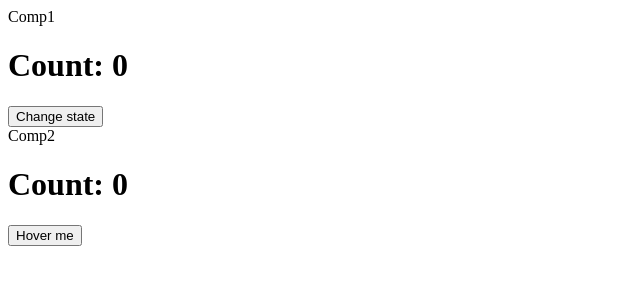
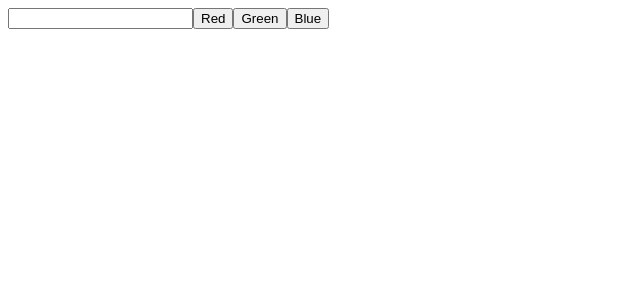
Before and after one commit to qutubuddinkhan07/react-playground, a React (Vite) app in the folder React Class/my_app/: page / in a window 1280 px wide. Shown: the top 300 px of the page, without its empty margins (0-640 px from the left). Built offline with nearby package versions, Linux system fonts and the light colour scheme.

Commit message:
today learned useRef

```diff
--- a/React Class/my_app/src/App.jsx
+++ b/React Class/my_app/src/App.jsx
@@ -4,6 +4,7 @@ import CSS from "./concepts/css/CSS";
 import HOCMain from "./concepts/higherOrderComponent/HOCMain";
 import Props from "./concepts/props/Props";
 import PropsDrilling from "./concepts/propsDrilling/PropsDrilling";
+import ReferenceMain from "./concepts/ref/ReferenceMain";
 import State from "./concepts/state/State";
 
 const App = () => {
@@ -15,7 +16,8 @@ const App = () => {
       {/* <State /> */}
       {/* <PropsDrilling /> */}
       {/* <ContextAPI /> */}
-      <HOCMain />
+      {/* <HOCMain /> */}
+      <ReferenceMain />
     </>
   );
 };
--- /dev/null
+++ b/React Class/my_app/src/concepts/ref/Reference.jsx
@@ -0,0 +1,61 @@
+import React, { useRef } from "react";
+
+// const Reference = () => {
+//   let inputRef = useRef();
+//   let changeInput = () => {
+//     // console.log(inputRef); // {current: input}
+//     // console.log(inputRef.current); // <input type="text"></input>
+//     inputRef.current.focus();
+//     inputRef.current.style.backgroundColor = "blue";
+//     inputRef.current.style.color = "red";
+//     console.log(inputRef.current.value); // hghjgh
+//   };
+//   return (
+//     <div>
+//       <h1>Reference</h1>
+//       <input type="text" ref={inputRef} />
+//       <button onClick={changeInput}>Focus</button>
+//     </div>
+//   );
+// };
+
+// export default Reference;
+
+//! Creating a placeholder on click
+// const Reference = () => {
+//   let inputRef = useRef();
+//   let changeInput = () => {
+//     inputRef.current.placeholder = "enter username";
+//   };
+//   return (
+//     <div>
+//       <h1>Reference</h1>
+//       <input type="text" ref={inputRef} />
+//       <button onClick={changeInput}>Focus</button>
+//     </div>
+//   );
+// };
+
+// export default Reference;
+
+//! Creating video player
+import nature from "../../assets/videos/nature.mp4";
+const Reference = () => {
+  let videoRef = useRef();
+  //   console.log(videoRef);
+  let play = () => {
+    videoRef.current.play();
+  };
+  let pause = () => {
+    videoRef.current.pause();
+  };
+  return (
+    <div>
+      <video src={nature} height={200} width={300} ref={videoRef}></video>
+      <button onClick={play}>Play</button>
+      <button onClick={pause}>Pause</button>
+    </div>
+  );
+};
+
+export default Reference;
--- /dev/null
+++ b/React Class/my_app/src/concepts/ref/ReferenceMain.jsx
@@ -0,0 +1,14 @@
+import React from "react";
+import Reference from "./Reference";
+import Task from "./Task";
+
+const ReferenceMain = () => {
+  return (
+    <div>
+      {/* <Reference /> */}
+      <Task />
+    </div>
+  );
+};
+
+export default ReferenceMain;
--- /dev/null
+++ b/React Class/my_app/src/concepts/ref/Task.jsx
@@ -0,0 +1,20 @@
+import React, { useRef } from "react";
+
+//! Change color task
+const Task = () => {
+  let colorRef = useRef();
+  let colorChange = (color, bgcolor) => {
+    colorRef.current.style.color = color;
+    colorRef.current.style.backgroundColor = bgcolor;
+  };
+  return (
+    <div>
+      <input type="text" ref={colorRef} />
+      <button onClick={() => colorChange("red", "#5992C6")}>Red</button>
+      <button onClick={() => colorChange("green", "#31241F")}>Green</button>
+      <button onClick={() => colorChange("blue", "#E9B8C9")}>Blue</button>
+    </div>
+  );
+};
+
+export default Task;
```
Also changed, not shown: 1 other file (tests, documents, lock files or other folders).
